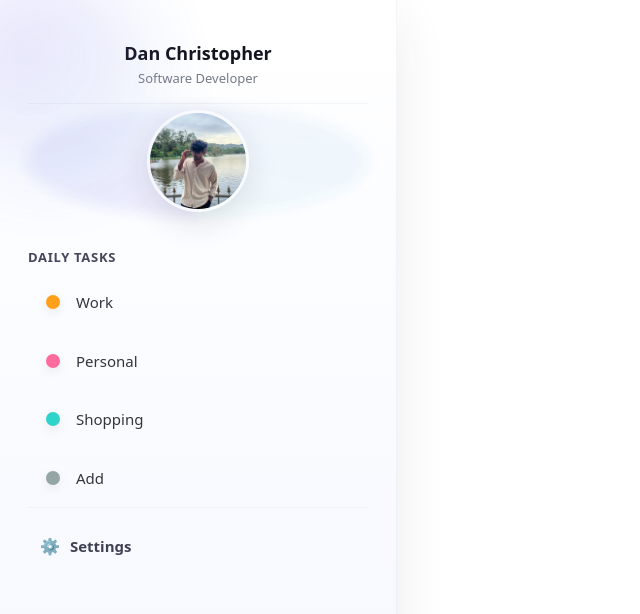
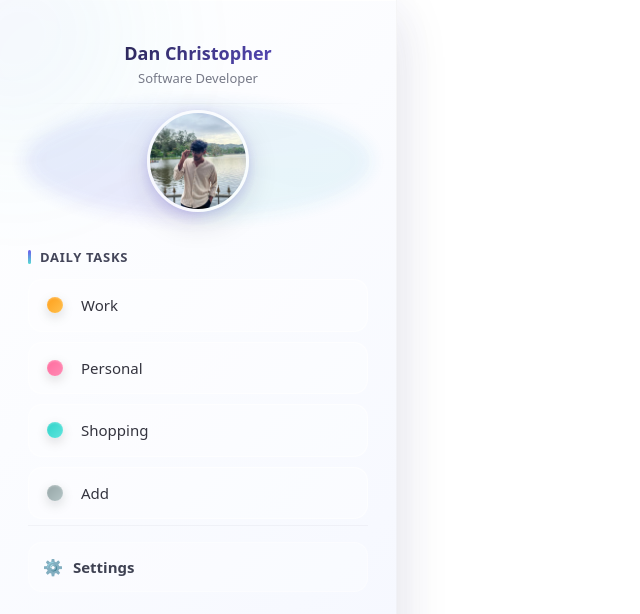
Before and after one commit to Dan-christopher/to-do-advanced, a React (Vite) app: page / in a window 1280 px wide. Shown: the top 614 px of the page, without its empty margins (0-640 px from the left). Built offline with nearby package versions, Linux system fonts and the light colour scheme.

Commit message:
sidebar design changes

```diff
--- a/src/Components/Sidebar/sidebar.css
+++ b/src/Components/Sidebar/sidebar.css
@@ -9,7 +9,7 @@
   --muted: #777a88;
 }
 
-/* Playful sidebar with decorative blobs and subtle animations */
+/* Enhanced sidebar with improved glassmorphism */
 .sidebar {
   width: var(--sidebar-width);
   padding: 32px 28px;
@@ -19,63 +19,83 @@
   height: 100vh;
   overflow-y: auto;
   position: relative;
-  background: linear-gradient(180deg, var(--bg-start) 0%, var(--bg-end) 100%);
+  background: linear-gradient(135deg, var(--bg-start) 0%, var(--bg-end) 100%);
   border-right: 1px solid var(--border);
-  box-shadow: 0 10px 30px var(--shadow-1);
-  backdrop-filter: blur(8px);
-  transition: width 280ms ease, transform 220ms ease;
+  box-shadow: 0 10px 30px var(--shadow-1),
+    inset 0 1px 0 rgba(255, 255, 255, 0.9);
+  backdrop-filter: blur(12px);
+  transition: width 280ms ease, transform 220ms ease, box-shadow 300ms ease;
 }
 
-/* Decorative floating blobs */
+/* Enhanced decorative floating blobs with more vibrant colors */
 .sidebar::before,
 .sidebar::after {
   content: "";
   position: absolute;
   border-radius: 50%;
-  filter: blur(36px);
-  opacity: 0.9;
+  filter: blur(50px);
+  opacity: 0.15;
   pointer-events: none;
+  z-index: 0;
 }
 .sidebar::before {
-  width: 220px;
-  height: 220px;
-  left: -60px;
-  top: -40px;
+  width: 280px;
+  height: 280px;
+  left: -80px;
+  top: -60px;
   background: radial-gradient(
     circle at 30% 30%,
-    rgba(107, 90, 237, 0.18),
-    rgba(46, 211, 201, 0.06)
+    rgba(107, 90, 237, 0.4),
+    rgba(46, 211, 201, 0.2),
+    transparent 70%
   );
-  animation: float 12s ease-in-out infinite;
+  animation: float 10s ease-in-out infinite, pulse 8s ease-in-out infinite;
 }
 .sidebar::after {
-  width: 180px;
-  height: 180px;
-  right: -50px;
-  bottom: -60px;
+  width: 240px;
+  height: 240px;
+  right: -70px;
+  bottom: -80px;
   background: radial-gradient(
     circle at 70% 70%,
-    rgba(255, 111, 157, 0.12),
-    rgba(255, 159, 26, 0.04)
+    rgba(255, 111, 157, 0.3),
+    rgba(255, 159, 26, 0.15),
+    transparent 70%
   );
-  animation: float 16s ease-in-out infinite reverse;
+  animation: float 14s ease-in-out infinite reverse,
+    pulse 10s ease-in-out infinite;
 }
 
 @keyframes float {
   0% {
-    transform: translateY(0) rotate(0deg);
+    transform: translate(0, 0) rotate(0deg);
   }
-  50% {
-    transform: translateY(8px) rotate(6deg);
+  33% {
+    transform: translate(15px, -20px) rotate(8deg);
+  }
+  66% {
+    transform: translate(-10px, 15px) rotate(-6deg);
   }
   100% {
-    transform: translateY(0) rotate(0deg);
+    transform: translate(0, 0) rotate(0deg);
   }
 }
 
-/* Smooth scrollbar */
+@keyframes pulse {
+  0%,
+  100% {
+    opacity: 0.15;
+    transform: scale(1);
+  }
+  50% {
+    opacity: 0.25;
+    transform: scale(1.1);
+  }
+}
+
+/* Enhanced scrollbar with gradient */
 .sidebar::-webkit-scrollbar {
-  width: 10px;
+  width: 8px;
 }
 .sidebar::-webkit-scrollbar-track {
   background: transparent;
@@ -83,19 +103,28 @@
 .sidebar::-webkit-scrollbar-thumb {
   background: linear-gradient(
     180deg,
-    rgba(100, 100, 130, 0.12),
-    rgba(100, 100, 130, 0.08)
+    rgba(107, 90, 237, 0.3),
+    rgba(46, 211, 201, 0.2)
   );
   border-radius: 12px;
   border: 2px solid transparent;
   background-clip: padding-box;
+  transition: background 0.3s ease;
+}
+.sidebar::-webkit-scrollbar-thumb:hover {
+  background: linear-gradient(
+    180deg,
+    rgba(107, 90, 237, 0.5),
+    rgba(46, 211, 201, 0.3)
+  );
 }
 
-/* Avatar with glowing halo */
+/* Enhanced avatar with animated rotating gradient border */
 .user-info {
   text-align: center;
   padding-bottom: 6px;
   z-index: 2;
+  position: relative;
 }
 .user-img {
   display: flex;
@@ -103,18 +132,38 @@
   margin-bottom: 10px;
   position: relative;
 }
+.user-img::before {
+  content: "";
+  position: absolute;
+  inset: -4px;
+  border-radius: 50%;
+  background: conic-gradient(
+    from 0deg at 50% 50%,
+    rgba(107, 90, 237, 0.8),
+    rgba(46, 211, 201, 0.6),
+    rgba(255, 111, 157, 0.7),
+    rgba(107, 90, 237, 0.8)
+  );
+  z-index: -1;
+  animation: rotate 4s linear infinite;
+  opacity: 0;
+  transition: opacity 0.4s ease;
+}
+.user-img:hover::before {
+  opacity: 1;
+}
 .user-img::after {
   content: "";
   position: absolute;
-  inset: -6px;
+  inset: -8px;
   border-radius: 50%;
   background: conic-gradient(
     from 180deg at 50% 50%,
-    rgba(107, 90, 237, 0.12),
-    rgba(46, 211, 201, 0.06)
+    rgba(107, 90, 237, 0.15),
+    rgba(46, 211, 201, 0.1)
   );
-  filter: blur(6px);
-  z-index: -1;
+  filter: blur(8px);
+  z-index: -2;
   opacity: 0.9;
   transform: scale(0.98);
   transition: transform 300ms ease, opacity 300ms ease;
@@ -124,12 +173,23 @@
   height: 96px;
   border-radius: 50%;
   object-fit: cover;
-  border: 3px solid rgba(255, 255, 255, 0.55);
-  box-shadow: 0 10px 30px rgba(30, 30, 60, 0.12);
-  transition: transform 240ms ease, box-shadow 240ms ease;
+  border: 3px solid rgba(255, 255, 255, 0.7);
+  box-shadow: 0 10px 30px rgba(30, 30, 60, 0.15),
+    0 4px 12px rgba(107, 90, 237, 0.2);
+  transition: transform 300ms cubic-bezier(0.34, 1.56, 0.64, 1),
+    box-shadow 300ms ease;
+  cursor: pointer;
 }
 .user-img img:hover {
-  transform: translateY(-6px) rotate(-1deg) scale(1.03);
+  transform: translateY(-8px) rotate(-3deg) scale(1.05);
+  box-shadow: 0 15px 40px rgba(30, 30, 60, 0.2),
+    0 8px 20px rgba(107, 90, 237, 0.3);
+}
+
+@keyframes rotate {
+  100% {
+    transform: rotate(360deg);
+  }
 }
 
 .user-info h2 {
@@ -137,6 +197,14 @@
   font-weight: 800;
   color: #141420;
   margin: 8px 0 2px 0;
+  background: linear-gradient(135deg, #141420, #6b5aed);
+  -webkit-background-clip: text;
+  -webkit-text-fill-color: transparent;
+  background-clip: text;
+  transition: transform 0.3s ease;
+}
+.user-info h2:hover {
+  transform: scale(1.02);
 }
 .user-info p {
   font-size: 13px;
@@ -148,14 +216,15 @@
   display: block;
   width: 100%;
   height: 1px;
-  background: var(--border);
+  background: linear-gradient(90deg, transparent, var(--border), transparent);
   margin-top: 14px;
 }
 
-/* Filters Section */
+/* Enhanced Filters Section */
 .filters {
   margin-bottom: 6px;
   z-index: 2;
+  position: relative;
 }
 .filters h2 {
   font-size: 13px;
@@ -164,10 +233,19 @@
   text-transform: uppercase;
   letter-spacing: 0.7px;
   margin: 0 0 12px 0;
-  background: linear-gradient(90deg, rgba(107, 90, 237, 0.03), transparent);
-  -webkit-background-clip: text;
-  background-clip: text;
-  color: #44465a;
+  position: relative;
+  padding-left: 12px;
+}
+.filters h2::before {
+  content: "";
+  position: absolute;
+  left: 0;
+  top: 50%;
+  transform: translateY(-50%);
+  width: 3px;
+  height: 14px;
+  background: linear-gradient(180deg, var(--accent), rgba(46, 211, 201, 0.8));
+  border-radius: 3px;
 }
 
 .filters ul {
@@ -176,123 +254,153 @@
   margin: 0;
   display: flex;
   flex-direction: column;
-  gap: 12px;
+  gap: 10px;
 }
 
 .filters ul li {
   display: flex;
   align-items: center;
-  padding: 12px 16px;
-  border-radius: 12px;
+  padding: 14px 18px;
+  border-radius: 14px;
   font-size: 15px;
   color: #34343f;
   cursor: pointer;
   position: relative;
-  padding-left: 48px;
+  padding-left: 52px;
   overflow: hidden;
-  transform: translateY(6px);
+  transform: translateX(-20px);
   opacity: 0;
-  animation: popIn 0.42s cubic-bezier(0.2, 0.9, 0.3, 1) forwards;
+  animation: slideInRight 0.5s cubic-bezier(0.2, 0.9, 0.3, 1) forwards;
+  transition: all 0.3s cubic-bezier(0.4, 0, 0.2, 1);
+  background: rgba(255, 255, 255, 0.4);
+  border: 1px solid rgba(255, 255, 255, 0.6);
 }
 
-/* staggered entrance */
+/* Staggered entrance with improved timing */
 .filters ul li:nth-child(1) {
-  animation-delay: 60ms;
+  animation-delay: 100ms;
 }
 .filters ul li:nth-child(2) {
-  animation-delay: 120ms;
+  animation-delay: 180ms;
 }
 .filters ul li:nth-child(3) {
-  animation-delay: 180ms;
+  animation-delay: 260ms;
 }
 .filters ul li:nth-child(4) {
-  animation-delay: 240ms;
+  animation-delay: 340ms;
 }
 .filters ul li:nth-child(5) {
-  animation-delay: 300ms;
+  animation-delay: 420ms;
 }
 .filters ul li:nth-child(6) {
-  animation-delay: 360ms;
+  animation-delay: 500ms;
 }
 
-@keyframes popIn {
+@keyframes slideInRight {
   to {
-    transform: translateY(0);
+    transform: translateX(0);
     opacity: 1;
   }
 }
 
 .filters ul li:hover {
-  transform: translateY(-4px) scale(1.01);
+  transform: translateX(6px) scale(1.02);
   color: #151522;
+  background: rgba(255, 255, 255, 0.7);
+  box-shadow: 0 6px 20px rgba(40, 44, 63, 0.08),
+    0 2px 8px rgba(107, 90, 237, 0.1);
 }
 
-/* ripple effect on click (centered) */
+/* Enhanced ripple effect */
 .filters ul li::after {
   content: "";
   position: absolute;
   left: 50%;
   top: 50%;
   transform: translate(-50%, -50%) scale(0);
-  width: 24px;
-  height: 24px;
-  background: rgba(255, 255, 255, 0.12);
+  width: 30px;
+  height: 30px;
+  background: radial-gradient(circle, rgba(107, 90, 237, 0.3), transparent 70%);
   border-radius: 50%;
-  transition: transform 420ms cubic-bezier(0.2, 0.8, 0.2, 1), opacity 420ms;
+  transition: transform 500ms cubic-bezier(0.2, 0.8, 0.2, 1), opacity 500ms;
   opacity: 0;
   pointer-events: none;
 }
 .filters ul li:active::after {
-  transform: translate(-50%, -50%) scale(20);
+  transform: translate(-50%, -50%) scale(18);
   opacity: 1;
+  transition: transform 0s, opacity 0s;
 }
 
 .filters ul li::before {
   content: "";
   position: absolute;
   left: 18px;
-  width: 14px;
-  height: 14px;
+  width: 16px;
+  height: 16px;
   border-radius: 50%;
   background: currentColor;
-  box-shadow: 0 4px 12px rgba(15, 15, 20, 0.08);
+  box-shadow: 0 4px 12px rgba(15, 15, 20, 0.15),
+    inset 0 1px 2px rgba(255, 255, 255, 0.3);
+  transition: all 0.3s cubic-bezier(0.4, 0, 0.2, 1);
 }
 
-/* category color accents */
+.filters ul li:hover::before {
+  transform: scale(1.15) translateY(-2px);
+  box-shadow: 0 6px 16px rgba(15, 15, 20, 0.2),
+    inset 0 1px 2px rgba(255, 255, 255, 0.4);
+}
+
+/* Enhanced category color accents with gradients */
 .filters ul li:nth-child(1)::before {
-  background: #ff9f1a;
+  background: linear-gradient(135deg, #ff9f1a, #ffc04d);
 }
 .filters ul li:nth-child(2)::before {
-  background: #ff6b9d;
+  background: linear-gradient(135deg, #ff6b9d, #ff8bb5);
 }
 .filters ul li:nth-child(3)::before {
-  background: #2ed3c9;
+  background: linear-gradient(135deg, #2ed3c9, #5ee5dd);
 }
 .filters ul li:nth-child(4)::before {
-  background: #95a5a6;
+  background: linear-gradient(135deg, #95a5a6, #b5c5c6);
 }
 
 .filters ul li.active {
   background: linear-gradient(
-    90deg,
-    rgba(107, 90, 237, 0.09),
-    rgba(46, 211, 201, 0.03)
+    120deg,
+    rgba(107, 90, 237, 0.12),
+    rgba(46, 211, 201, 0.06)
   );
   color: var(--accent);
   font-weight: 700;
-  box-shadow: inset 3px 0 0 0 var(--accent-strong);
+  box-shadow: inset 4px 0 0 0 var(--accent), 0 4px 16px rgba(107, 90, 237, 0.15);
+  border: 1px solid rgba(107, 90, 237, 0.2);
+  transform: translateX(4px);
 }
 .filters ul li.active::before {
-  box-shadow: 0 8px 26px rgba(107, 90, 237, 0.12);
-  transform: scale(1.05);
+  box-shadow: 0 8px 24px rgba(107, 90, 237, 0.3),
+    inset 0 1px 2px rgba(255, 255, 255, 0.5);
+  transform: scale(1.15);
 }
 
-/* Settings Section */
+/* Shine effect on hover */
+.filters ul li::before {
+  background-size: 200% 200%;
+  background-position: 0% 50%;
+  transition: all 0.3s cubic-bezier(0.4, 0, 0.2, 1),
+    background-position 0.6s ease;
+}
+.filters ul li:hover::before {
+  background-position: 100% 50%;
+}
+
+/* Enhanced Settings Section */
 .settings {
   margin-top: auto;
   padding-top: 16px;
   border-top: 1px solid var(--border);
   z-index: 2;
+  position: relative;
 }
 .settings h2 {
   display: flex;
@@ -301,36 +409,51 @@
   font-weight: 700;
   color: #3e4152;
   margin: 0;
-  padding: 10px 12px;
-  border-radius: 12px;
+  padding: 12px 14px;
+  border-radius: 14px;
   cursor: pointer;
-  transition: all 160ms ease;
+  transition: all 200ms cubic-bezier(0.4, 0, 0.2, 1);
+  background: rgba(255, 255, 255, 0.3);
+  border: 1px solid rgba(255, 255, 255, 0.4);
+  position: relative;
+  overflow: hidden;
 }
 .settings h2::before {
   content: "⚙️";
   margin-right: 10px;
   font-size: 16px;
+  transition: transform 0.6s cubic-bezier(0.68, -0.55, 0.265, 1.55);
+}
+.settings h2:hover::before {
+  transform: rotate(180deg);
 }
 .settings h2:hover {
-  background: rgba(75, 79, 99, 0.04);
-  color: #151522;
+  background: rgba(107, 90, 237, 0.08);
+  color: var(--accent);
+  transform: translateY(-2px);
+  box-shadow: 0 4px 12px rgba(107, 90, 237, 0.15);
+  border-color: rgba(107, 90, 237, 0.2);
 }
 
-/* subtle animated gradient shift on sidebar when hovered */
-.sidebar:hover {
-  box-shadow: 0 18px 50px rgba(40, 44, 63, 0.09);
+/* Slide-in underline effect for settings */
+.settings h2::after {
+  content: "";
+  position: absolute;
+  bottom: 0;
+  left: 0;
+  width: 0;
+  height: 2px;
+  background: linear-gradient(90deg, var(--accent), rgba(46, 211, 201, 0.8));
+  transition: width 0.4s cubic-bezier(0.4, 0, 0.2, 1);
+}
+.settings h2:hover::after {
+  width: 100%;
 }
 
-@keyframes gradientShift {
-  0% {
-    background-position: 0% 50%;
-  }
-  50% {
-    background-position: 100% 50%;
-  }
-  100% {
-    background-position: 0% 50%;
-  }
+/* Enhanced sidebar hover effect with glow */
+.sidebar:hover {
+  box-shadow: 0 18px 50px rgba(40, 44, 63, 0.12),
+    inset 0 1px 0 rgba(255, 255, 255, 0.95), 0 0 60px rgba(107, 90, 237, 0.05);
 }
 
 /* Responsive tweaks */
@@ -342,11 +465,29 @@
     border-bottom: 1px solid var(--border);
     padding: 18px;
   }
+
+  .filters ul li {
+    padding: 12px 16px;
+    padding-left: 48px;
+  }
 }
 
-/* Accessibility */
+/* Enhanced Accessibility */
 .filters ul li:focus-visible,
 .settings h2:focus-visible {
-  box-shadow: 0 0 0 4px rgba(107, 90, 237, 0.12);
-  border-radius: 12px;
+  box-shadow: 0 0 0 4px rgba(107, 90, 237, 0.2),
+    0 4px 16px rgba(107, 90, 237, 0.15);
+  border-radius: 14px;
+  outline: none;
 }
+
+/* Microinteraction: Scale bounce on active */
+.filters ul li:active {
+  transform: scale(0.98);
+  transition: transform 0.1s ease;
+}
+
+.settings h2:active {
+  transform: scale(0.98) translateY(0);
+  transition: transform 0.1s ease;
+}
```
